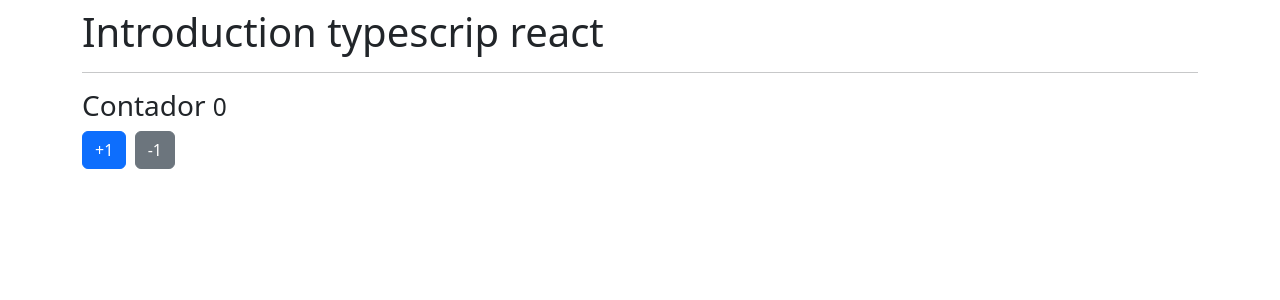
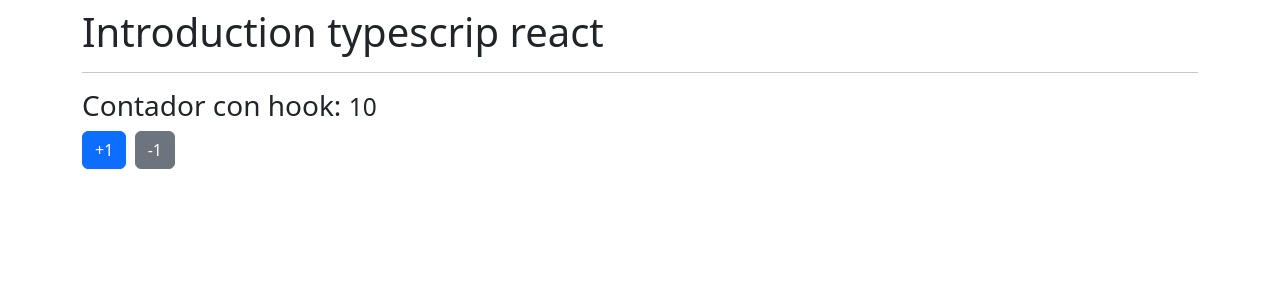
Before and after one commit to adolfosonchiche/CusroReactNative, a React (Create React App) app in the folder demo-001/: page / in a window 1280 px wide. Shown: the top 300 px of the page. Built offline with nearby package versions, Linux system fonts and the light colour scheme.

Commit message:
custom hook - useCounter, utilizando hooks para un contador en diferentes archivos

```diff
--- a/demo-001/src/App.tsx
+++ b/demo-001/src/App.tsx
@@ -1,5 +1,6 @@
 import React from 'react'
-import { Contador } from './components/Contador';
+import { ContadorConHook } from './components/ContadorConHook';
+// import { Contador } from './components/Contador';
 //import { Funciones } from './typescript/Funciones';
 // import { ObjetosLiterales } from './typescript/ObjetosLiterales';
 /* import { TiposBasicos } from './typescript/TiposBasicos';
@@ -15,7 +16,9 @@
 
       {/* <Funciones/> */}
 
-      <Contador/>
+      {/* <Contador/> */}
+
+      <ContadorConHook/>
 
     </div>
   )
--- /dev/null
+++ b/demo-001/src/components/ContadorConHook.tsx
@@ -0,0 +1,26 @@
+//hook - useState
+import { useCounter } from '../hooks/useCounter'
+
+export const ContadorConHook = () => {
+
+    const { valor, acumular } = useCounter(10);
+
+
+    return (
+        <>
+            <h3>Contador con hook:  <small>{valor}</small> </h3>
+
+            <button className='btn btn-primary'
+                onClick={() => acumular(1)}
+            >
+                +1
+            </button>
+            {/* hacer una separacion- caracter de espacio */} &nbsp;
+            <button className='btn btn-secondary'
+                onClick={() => acumular(-1)}
+            >
+                -1
+            </button>
+        </>
+    )
+}
--- /dev/null
+++ b/demo-001/src/hooks/useCounter.tsx
@@ -0,0 +1,14 @@
+import { useState } from 'react'
+
+export const useCounter = (inicial: number = 0) => {
+    const [valor, setValor] = useState(inicial);
+
+    const acumular = (numero: number) => {
+        setValor(valor + numero);
+    }
+
+    return  {
+        valor,
+        acumular
+    }
+}
```
